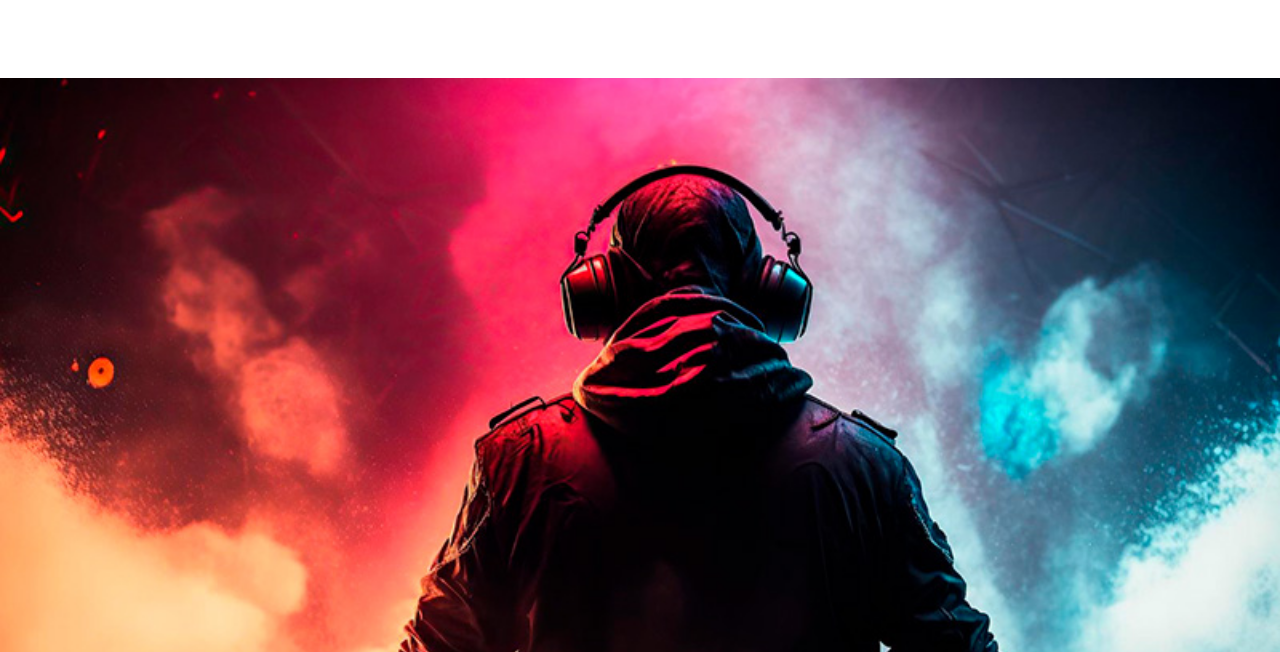
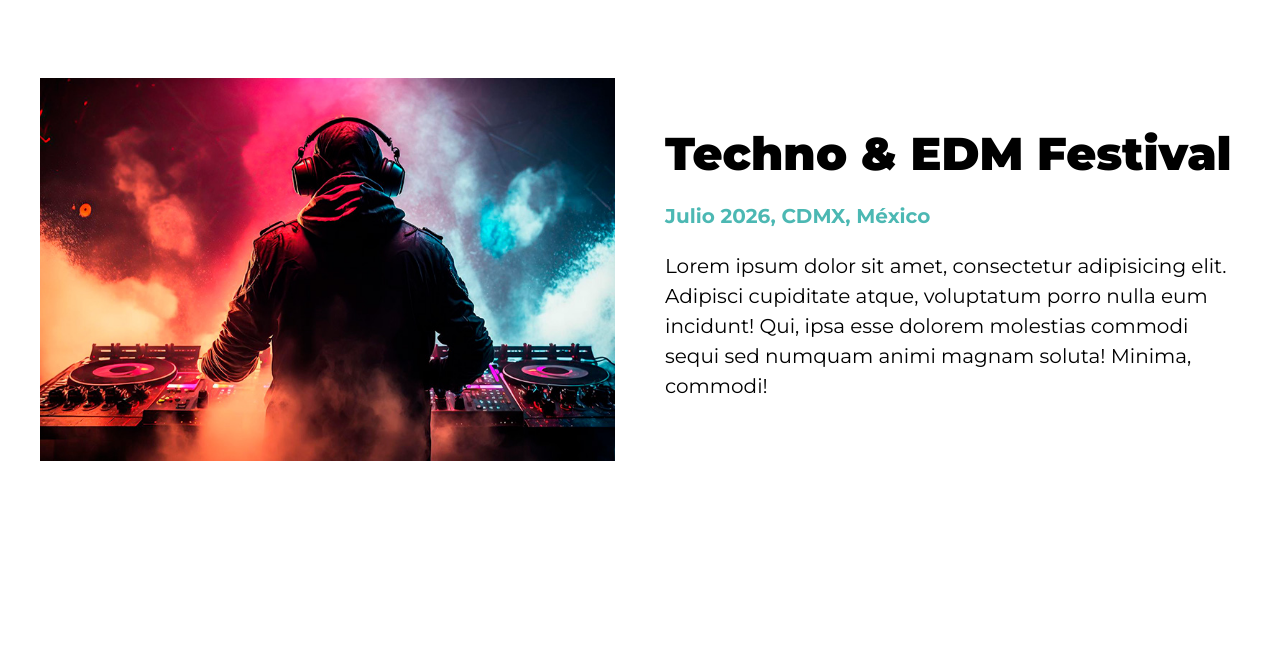
Before and after one commit to Destruktar/Festival-Proyecto, a website: page index.html in a window 1280 px wide. Shown: the part 748-1400 px from the top of the page. After the commit the page ends 1309 px from the top, so only its background shows below. Drawn offline with Linux system fonts and the light colour scheme.

Commit message:
Se finalizo el estilizado de la seccion sobre-festival

```diff
--- a/index.html
+++ b/index.html
@@ -44,7 +44,7 @@
         </div>
         <div class="contenido-festival">
             <h2>Techno & EDM Festival</h2>
-            <p>Julio 2026, CDMX, México</p>
+            <p class="fecha">Julio 2026, CDMX, México</p>
             <p>Lorem ipsum dolor sit amet, consectetur adipisicing elit. Adipisci cupiditate atque, voluptatum porro
                 nulla eum incidunt! Qui, ipsa esse dolorem molestias commodi sequi sed numquam animi magnam soluta!
                 Minima, commodi!</p>
--- a/src/scss/base/_mixins.scss
+++ b/src/scss/base/_mixins.scss
@@ -30,13 +30,13 @@
     margin: 0 auto;
 }
 
-@mixin grid ($columnas : 1, $gap : 5rem){
+@mixin grid ($columnas : 1, $gap : 5rem) {
     display: grid;
     grid-template-columns: repeat($columnas, 1fr);
     gap: $gap;
 }
 
-@mixin resetear-lista{
+@mixin resetear-lista {
     margin: 0;
     padding: 0;
     list-style: none;
--- /dev/null
+++ b/src/scss/layout/_festival.scss
@@ -0,0 +1,24 @@
+@use 'base/variables' as v;
+@use 'base/mixins' as m;
+
+.sobre-festival {
+    @include m.contenedor;
+
+    @include m.tablet {
+        @include m.grid(2);
+    }
+
+}
+
+.contenido-festival {
+    margin-top: 5rem;
+
+    h2 {
+        margin-bottom: 2rem;
+    }
+
+    .fecha {
+        color: v.$verde;
+        font-weight: 700;
+    }
+}
--- a/src/scss/layout/_header.scss
+++ b/src/scss/layout/_header.scss
@@ -18,6 +18,7 @@
     h1 {
         color: v.$blanco;
         text-align: center;
+
         @include m.tablet {
             text-align: left;
             margin: 0;
@@ -31,9 +32,10 @@
     align-items: center;
     gap: 2rem;
 
-    @include m.tablet{
+    @include m.tablet {
         flex-direction: row;
     }
+
     a {
         color: v.$blanco;
         font-size: 2.4rem;
--- a/src/scss/layout/_index.scss
+++ b/src/scss/layout/_index.scss
@@ -1,2 +1,3 @@
 @forward 'header';
 @forward 'video';
+@forward 'festival';
--- a/src/scss/layout/_video.scss
+++ b/src/scss/layout/_video.scss
@@ -28,16 +28,16 @@
     }
 }
 
-.contenido-video{
+.contenido-video {
     z-index: 10;
 
-    h2{
+    h2 {
         color: v.$blanco;
         font-size: 7rem;
         margin: 0;
     }
 
-    p{
+    p {
         background-color: v.$rosa;
         display: inline-block;
         padding: 1rem 2rem;
```
Also changed, not shown: build/css/app.css, 1 other file.
